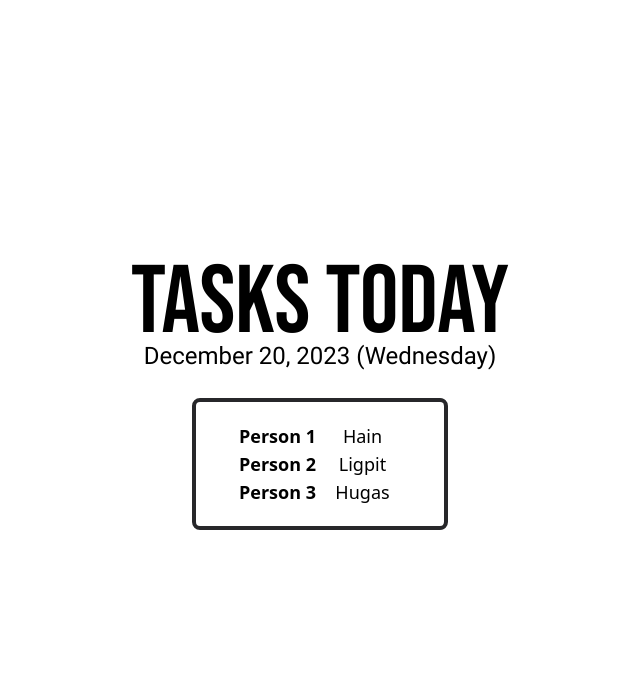
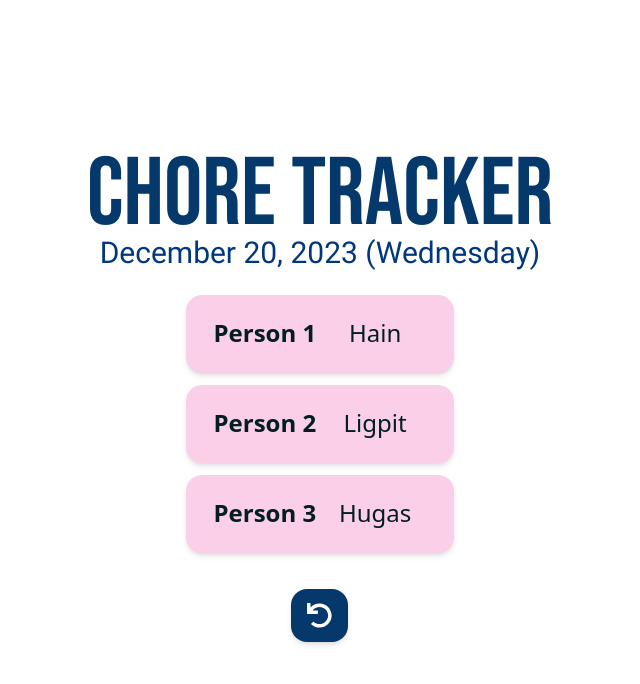
Before and after one commit to su0h/chores-web, an Angular app: page / in a window 1280 px wide. Shown: the top 684 px of the page, without its empty margins (320-960 px from the left). Built offline with nearby package versions, Linux system fonts and the light colour scheme.

Commit message:
More UI refinements

```diff
--- a/package.json
+++ b/package.json
@@ -18,6 +18,11 @@
     "@angular/platform-browser": "^17.0.0",
     "@angular/platform-browser-dynamic": "^17.0.0",
     "@angular/router": "^17.0.0",
+    "@fortawesome/angular-fontawesome": "^0.14.1",
+    "@fortawesome/fontawesome-svg-core": "~1.2.36",
+    "@fortawesome/free-brands-svg-icons": "^5.15.4",
+    "@fortawesome/free-regular-svg-icons": "^5.15.4",
+    "@fortawesome/free-solid-svg-icons": "^5.15.4",
     "bootstrap": "^3.4.1",
     "rxjs": "~7.8.0",
     "tslib": "^2.3.0",
--- a/src/app/app.component.css
+++ b/src/app/app.component.css
@@ -0,0 +1,5 @@
+.back-icon {
+    font-size: 25px;
+    color: white;
+    background-color: #05396B;
+}
--- a/src/app/app.component.html
+++ b/src/app/app.component.html
@@ -1,5 +1,5 @@
 
-<div class="h-screen grid grid-cols-1 content-center w-3/4 lg:w-1/3 min-w-96 mx-auto">
+<div class="h-screen grid grid-cols-1 content-center w-3/4 lg:w-2/3 min-w-96 mx-auto">
     <div class="grid grid-cols-1">
         <app-header></app-header>
     </div>
@@ -7,4 +7,12 @@
     <div class="grid grid-cols-1">
         <app-chores-container></app-chores-container>
     </div>
+    <br>
+    <div class="grid grid-cols-1">
+        <fa-icon
+            class="mx-auto back-icon hover:cursor-pointer hover:opacity-85 px-4 py-2 shadow-md rounded-2xl"
+            [icon]="faUndo"
+            (click)="revertTaskAssignments()"
+        ></fa-icon>
+    </div>
 </div>
--- a/src/app/app.component.ts
+++ b/src/app/app.component.ts
@@ -3,14 +3,22 @@ import { CommonModule } from '@angular/common';
 import { RouterOutlet } from '@angular/router';
 import { HeaderComponent } from './header/header.component';
 import { ChoresContainerComponent } from './chores-container/chores-container.component';
+import { FontAwesomeModule } from '@fortawesome/angular-fontawesome';
+import { faUndo } from '@fortawesome/free-solid-svg-icons';
 
 @Component({
   selector: 'app-root',
   standalone: true,
-  imports: [CommonModule, RouterOutlet, HeaderComponent, ChoresContainerComponent],
+  imports: [CommonModule, RouterOutlet, HeaderComponent, ChoresContainerComponent, FontAwesomeModule],
   templateUrl: './app.component.html',
   styleUrls: ['./app.component.css']
 })
 export class AppComponent {
   title = 'chores';
+  faUndo = faUndo;
+
+  protected revertTaskAssignments(): void {
+    // TODO: Implement this functionality (API call to backend to unshift)
+    console.log("TODO");
+  }
 }
--- a/src/app/chores-container/chores-container.component.css
+++ b/src/app/chores-container/chores-container.component.css
@@ -0,0 +1,9 @@
+.chore-text {
+    font-size: 1.5rem;
+    color: #021E20;
+}
+
+.chores-border {
+    border-color: #97E7F5;
+    border: none;
+}
--- a/src/app/chores-container/chores-container.component.html
+++ b/src/app/chores-container/chores-container.component.html
@@ -1,13 +1,11 @@
-<div class="w-3/5 mx-auto border-solid border-4 border-zinc-800 rounded-lg">
-    <div class="grid grid-cols-1 w-3/4 mx-auto px-2 py-5">
-        <div class="text-center tasks-header">{{header}}</div>
-        <div class="text-lg">
-            @for(assignee of assignees; track $index) {
-                <div class="grid grid-cols-2 text-center text">
-                    <div><span class="font-bold">{{assignee}}</span></div>
-                    <div>{{tasks[$index]}}</div>
-                </div>
-            }
-        </div>
+<div class="grid grid-cols-1 w-full sm:w-3/5 lg:w-2/5 xl:w-1/3 2xl:w-1/4 mx-auto px-2">
+    <div class="text-center tasks-header">{{header}}</div>
+    <div class="text-lg">
+        @for(assignee of assignees; track $index) {
+            <div class="grid grid-cols-2 text-center rounded-2xl shadow-md mb-3 p-6 bg-pink-200 hover:bg-pink-300">
+                <div><span class="font-bold chore-text">{{assignee}}</span></div>
+                <div class="chore-text">{{tasks[$index]}}</div>
+            </div>
+        }
     </div>
 </div>
--- a/src/app/chores-container/chores-container.component.ts
+++ b/src/app/chores-container/chores-container.component.ts
@@ -12,15 +12,37 @@ export class ChoresContainerComponent implements OnInit {
   protected assignees: Array<String>;
   protected tasks: Array<String>;
   @Input() header: String;
+  protected containerColors: Array<String>;
 
   constructor(protected choreService: ChoreService) {
     this.assignees = [];
     this.tasks = [];
     this.header = '';
+    this.containerColors = [];
   }
 
   ngOnInit(): void {
     this.assignees = this.choreService.assignees;
     this.tasks = this.choreService.tasks;
+    this.containerColors = [
+      "red", "orange", "amber", "yellow", "lime", "green", "emerald", "teal", "cyan",
+      "sky", "blue", "indigo", "violet", "purple", "fuchsia", "pink", "rose"
+    ];
+  }
+
+  getColorRandomizedClass(): String {
+    let color: String | undefined;
+    if (this.containerColors.length > 0) {
+      color = this.containerColors.pop();
+    } else {
+      this.containerColors = [
+        "red", "orange", "amber", "yellow", "lime", "green", "emerald", "teal", "cyan",
+        "sky", "blue", "indigo", "violet", "purple", "fuchsia", "pink", "rose"
+      ];
+      color = this.containerColors.pop();
+    }
+
+    // return `grid grid-cols-2 text-center rounded-2xl shadow-md mb-3 p-6 bg-red-200 hover:bg-red-300`
+    return `grid grid-cols-2 text-center rounded-2xl shadow-md mb-3 p-6 bg-${color}-200 hover:bg-${color}-300`
   }
 }
--- a/src/app/header/header.component.css
+++ b/src/app/header/header.component.css
@@ -1,12 +1,12 @@
 .header-title {
     font-family: 'bebas-neue';
-    font-size: 6rem;
-    line-height: 70%;
-    /* color: #151A7B; */
+    /* font-size: 5.5rem; */
+    line-height: 80%;
+    color: #05396B;
 }
 
 .header-date {
     font-family: 'roboto-reg';
-    font-size: 1.5rem;
-    /* color: #067FD0; */
+    /* font-size: 2rem; */
+    color: #00377D;
 }
--- a/src/app/header/header.component.html
+++ b/src/app/header/header.component.html
@@ -1,2 +1,4 @@
-<div class="flex justify-center header-title">TASKS TODAY</div>
-<div class="flex justify-center header-date">December 20, 2023 (Wednesday)</div>
+<div class="px-2">
+    <div class="flex justify-center header-title text-8xl">CHORE TRACKER</div>
+    <div class="flex justify-center header-date text-2xl sm:text-3xl">December 20, 2023 (Wednesday)</div>
+</div>
```
Also changed, not shown: 1 other file (tests, documents, lock files or other folders).
